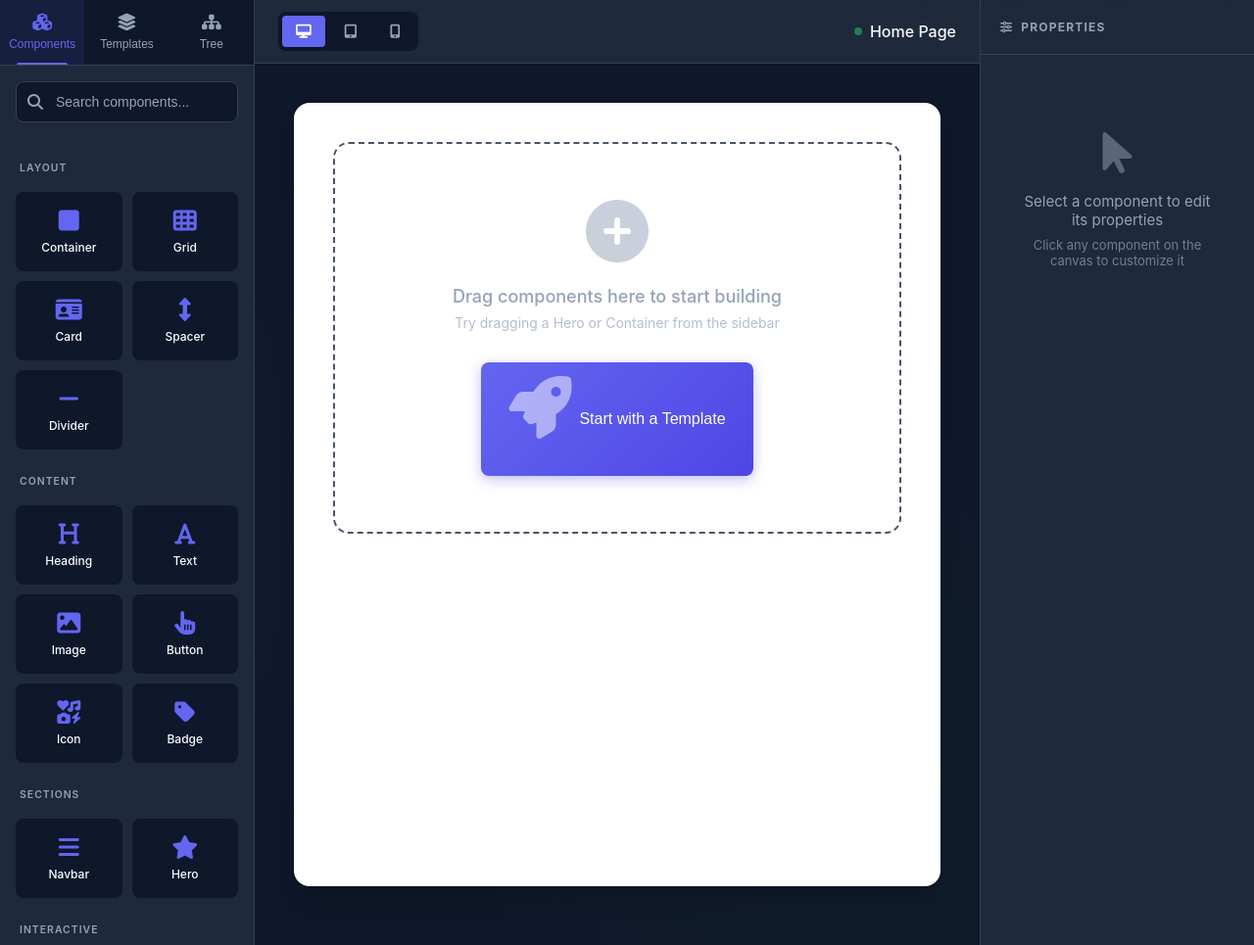
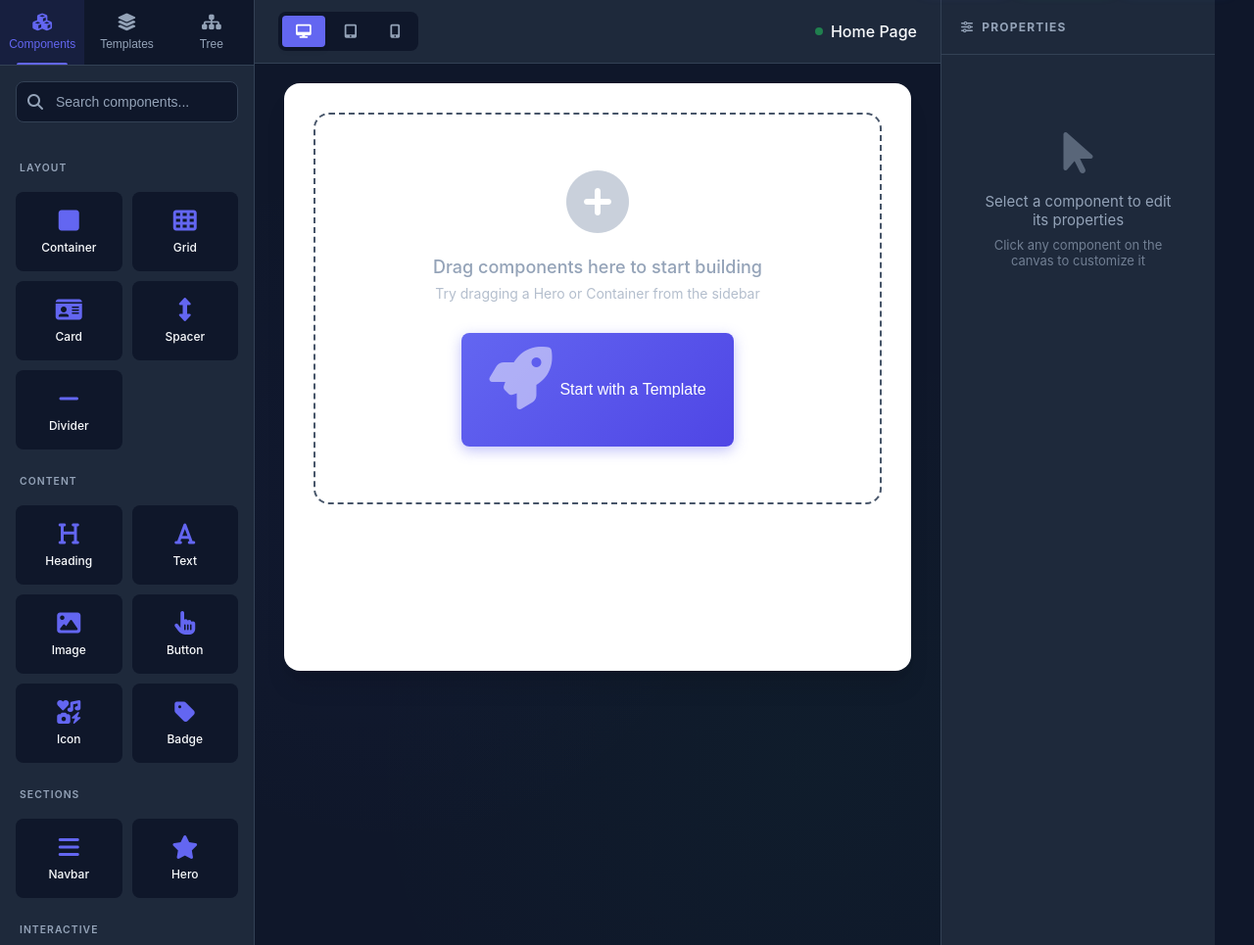
Before and after one commit to tomlenehan/wysiwyg-cms, a FastAPI app: page / in a window 1280 px wide. Shown: the part 64-1029 px from the top of the page at 98% size. Run offline with FastAPI, Linux system fonts and the light colour scheme.

Commit message:
Fix canvas layout - prevent overlap with sidebars

```diff
--- a/static/editor.css
+++ b/static/editor.css
@@ -281,6 +281,7 @@ body {
     overflow: hidden;
     position: relative;
     height: calc(100vh - 64px);
+    width: 100%;
 }
 
 /* ============================================
@@ -525,6 +526,7 @@ body {
     position: relative;
     overflow: hidden;
     min-width: 0;
+    max-width: calc(100vw - 580px);
 }
 
 .canvas-header {
@@ -590,7 +592,7 @@ body {
 
 .canvas-wrapper {
     flex: 1;
-    padding: 40px;
+    padding: 20px;
     overflow: auto;
     display: flex;
     justify-content: center;
@@ -604,15 +606,16 @@ body {
 
 .canvas {
     width: 100%;
-    max-width: 1200px;
-    min-height: 800px;
+    max-width: min(1200px, calc(100vw - 640px));
+    min-height: 600px;
     background: var(--canvas-bg);
     border-radius: var(--radius-lg);
     box-shadow: var(--shadow-lg);
     position: relative;
-    padding: 40px;
+    padding: 30px;
     transition: all var(--transition);
     flex-shrink: 0;
+    margin: 0 auto;
 }
 
 .canvas.tablet {
```
